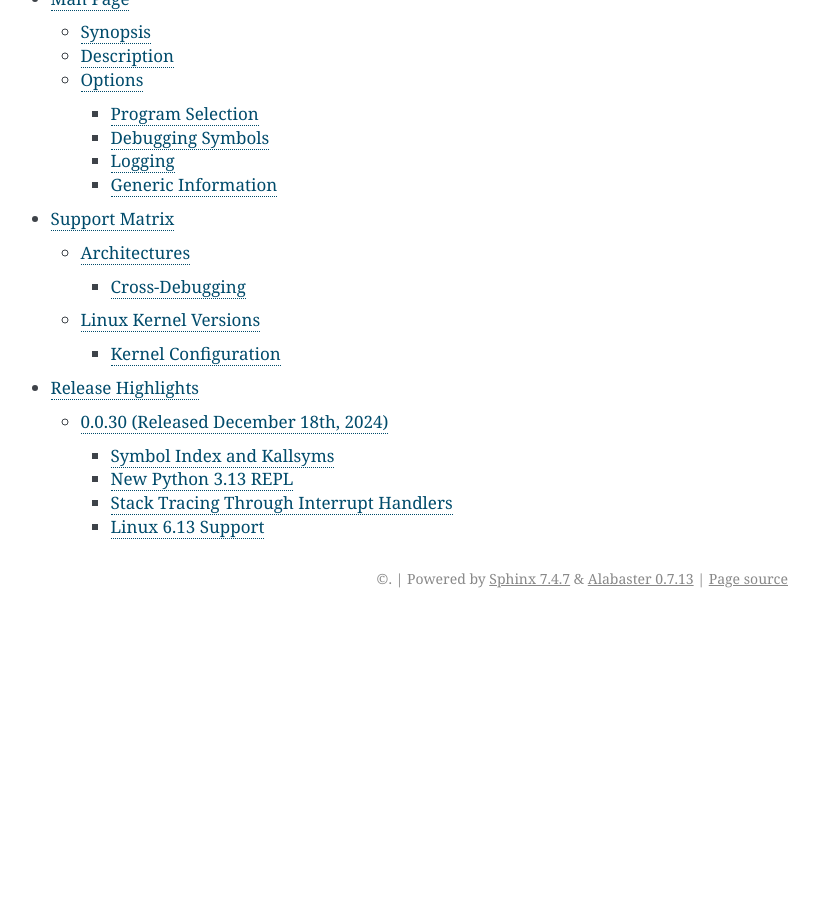
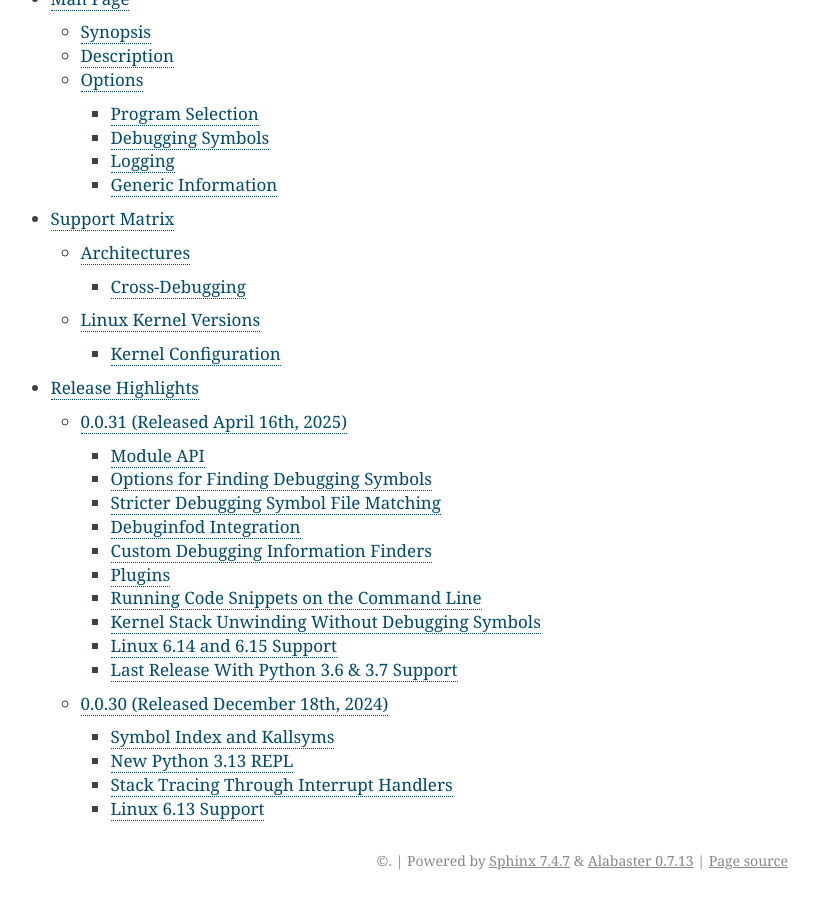
Before and after one commit to osandov/drgn, a Sphinx documentation site: the page built from docs/index.rst, in a window 1280 px wide and 900 px high, scrolled down 3407 px. Shown: the whole window, without its empty margins (322-1141 px from the left). Built offline with Sphinx 7.4.7, drawn with Linux system fonts in a browser that asks for light colours; pages that are not in the unit, such as notebooks, are missing from menus; before the commit the page ends 4025 px from its top, so only the background shows below that; some of the changed lines change nothing that is shown.

Commit message:
docs: add 0.0.31 release highlights
Signed-off-by: Omar Sandoval <osandov@osandov.com>

```diff
--- a/docs/advanced_usage.rst
+++ b/docs/advanced_usage.rst
@@ -82,6 +82,8 @@ Overriding Modules
 You can create modules with the :ref:`module factory functions
 <api-module-constructors>`. You can also modify various attributes of the
 :class:`drgn.Module` class.
+
+.. _debugging-information-finders-example:
 
 Debugging Information Finders
 ^^^^^^^^^^^^^^^^^^^^^^^^^^^^^
--- a/docs/release_highlights.rst
+++ b/docs/release_highlights.rst
@@ -6,6 +6,7 @@ from the full `release notes <https://github.com/osandov/drgn/releases>`_.
 
 .. toctree::
 
+   release_highlights/0.0.31.rst
    release_highlights/0.0.30.rst
    release_highlights/0.0.28.rst
    release_highlights/0.0.27.rst
--- /dev/null
+++ b/docs/release_highlights/0.0.31.rst
@@ -0,0 +1,192 @@
+0.0.31 (Released April 16th, 2025)
+==================================
+
+These are some of the highlights of drgn 0.0.31. See the `GitHub release
+<https://github.com/osandov/drgn/releases/tag/v0.0.31>`_ for the full release
+notes, including more improvements and bug fixes.
+
+Fun fact: this is the largest release of drgn since the first ever release,
+both in terms of number of commits and changed lines of code.
+
+.. highlight:: pycon
+.. program:: drgn
+
+Module API
+----------
+
+One of the first things drgn does when it starts up is figure out what binaries
+are loaded in your program: executables, shared libraries, Linux kernel image,
+Linux kernel modules, etc. Until this release, this all happened internally to
+drgn with no way to inspect or override it. This release adds new APIs to
+address this.
+
+First, the :class:`drgn.Module` class and its subclasses were added to
+represent binaries used by a program.
+
+:class:`drgn.Program` gained a couple of methods for querying what modules were
+created for a program, :meth:`drgn.Program.modules()` and
+:meth:`drgn.Program.module()`::
+
+    >>> for module in prog.modules():
+    ...     print(module)
+    ...
+    prog.main_module(name='kernel')
+    prog.relocatable_module(name='scsi_dh_rdac', address=0xffffffffc02fb000)
+    prog.relocatable_module(name='nvme', address=0xffffffffc051f000)
+    prog.relocatable_module(name='spi_intel', address=0xffffffffc0fa3000)
+    ...
+    >>> prog.module("kernel")
+    prog.main_module(name='kernel')
+    >>> prog.module(0xffffffff92811100)
+    prog.main_module(name='kernel')
+
+Modules are normally created automatically for all loaded binaries when
+debugging symbols are loaded. This can also be done manually with
+:meth:`drgn.Program.loaded_modules()` or
+:meth:`drgn.Program.create_loaded_modules()`. Arbitrary modules can also be
+:ref:`created manually <api-module-constructors>`. This enables more
+:ref:`advanced use cases <advanced-modules>`.
+
+Options for Finding Debugging Symbols
+-------------------------------------
+
+drgn now provides much more control over how debugging symbols are found.
+
+The :option:`--try-symbols-by` and :option:`--no-symbols-by` command line
+options allow enabling or disabling methods of searching for debugging symbols.
+The :option:`--debug-directory` and :option:`--no-default-debug-directories`
+options allow controlling the directories that are searched for debugging
+symbols. The :option:`--kernel-directory` and
+:option:`--no-default-kernel-directories` options allow controlling the
+directories that are searched for Linux kernel files.
+
+For example, if you have a kernel core dump and a directory containing kernel
+debugging symbols:
+
+.. code-block:: console
+
+    $ ls
+    kernel-6.15.0-rc1-debuginfo  vmcore
+    $ drgn -c vmcore --kernel-directory kernel-6.15.0-rc1-debuginfo
+
+These options are also available programmatically as
+:attr:`drgn.Program.debug_info_options`.
+
+Stricter Debugging Symbol File Matching
+---------------------------------------
+
+A common pitfall for users is passing the wrong debugging symbol file to
+:option:`-s` (for example, the vmlinux from a different kernel build, or a
+kernel module or library that wasn't loaded at the time). Before this release,
+drgn was quite permissive and would use the file anyways, usually with
+confusing results.
+
+Starting in this release, drgn now always checks that files passed to
+:option:`-s` or :meth:`drgn.Program.load_debug_info()` correspond to a loaded
+module (based on build IDs). If not, it logs a warning and ignores them.
+
+However, there are valid use cases for adding unloaded files, like corrupted
+core dumps or reading debugging symbols from arbitrary files. If you really
+want to use a file for a specific module, then you can find the module with
+:meth:`drgn.Program.modules()` or :meth:`drgn.Program.module()` and add the
+file with :meth:`drgn.Module.try_file(path, force=True)
+<drgn.Module.try_file>`. If you really want to load debugging symbols from a
+file without associating it with a loaded module, you can use
+:option:`--extra-symbols` or
+:meth:`drgn.Program.extra_module(...).try_file(path)
+<drgn.Program.extra_module>`.
+
+Debuginfod Integration
+----------------------
+
+`debuginfod <https://sourceware.org/elfutils/Debuginfod.html>`_ is a service
+for automatically downloading debugging symbols. drgn has had partial
+debuginfod support for a long time (via the libdwfl library), with a few
+important limitations:
+
+1. It couldn't use debuginfod for the Linux kernel.
+2. Downloads couldn't be interrupted with Ctrl-C.
+3. The download progress bar wasn't very pretty.
+
+This release improves drgn's integration with debuginfod and fixes these
+issues.
+
+There's still one caveat for the Linux kernel: drgn only enables debuginfod for
+the Linux kernel on Fedora, because other distributions haven't yet deployed
+the `fix for extremely slow downloads of kernel debugging symbols
+<https://blog.osandov.com/2024/07/25/making-debuginfod-viable-for-the-linux-kernel.html>`_
+on their debuginfod servers. Contact your distribution to request that they
+update their debuginfod server to at least elfutils 0.192 and compress their
+kernel debug info packages with parallel xz.
+
+Custom Debugging Information Finders
+------------------------------------
+
+If the above options for finding debugging symbols don't provide enough
+flexibility, you can define totally custom ways of finding debugging symbols by
+registering a debugging information finder. See :ref:`here
+<debugging-information-finders-example>` for an example.
+
+Plugins
+-------
+
+drgn now has a basic plugin system. Currently, the main use case is
+automatically setting system- or user-specific configuration when drgn starts
+up. For example, system administrators may install a plugin that registers a
+debugging information finder for their specific system. See :ref:`here
+<plugins>` for an overview and :ref:`here <writing-plugins>` for an example.
+
+Running Code Snippets on the Command Line
+-----------------------------------------
+
+Sometimes, you don't want an interactive drgn session or a full drgn script;
+you just want to run a short snippet of code. In this release, Stephen Brennan
+added the :option:`-e` option, which takes a string of code to evaluate:
+
+.. code-block:: console
+
+    $ python3 -m drgn -e 'print(kaslr_offset())'
+    251658240
+
+(We would have used ``-c`` like the Python CLI, but that is already used to
+specify a core dump.)
+
+Kernel Stack Unwinding Without Debugging Symbols
+------------------------------------------------
+
+drgn has had support for the Linux kernel's `ORC unwinder
+<https://docs.kernel.org/arch/x86/orc-unwinder.html>`_ for a long time.
+However, although ORC data is typically saved in kernel core dumps, drgn
+previously only supported reading ORC data from the kernel debugging symbol
+files.
+
+In this release, Stephen Brennan expanded drgn's ORC support to be able to read
+ORC data directly from the core dump. This enables reliable stack unwinding
+even through unknown or out-of-tree kernel modules. This is the latest step
+towards support for `debugging the Linux kernel without full DWARF debugging
+information <https://github.com/osandov/drgn/issues/176>`_.
+
+Linux 6.14 and 6.15 Support
+---------------------------
+
+A change in Linux 6.14 broke how drgn determines module section addresses. This
+error on startup is fixed in this release::
+
+    /lib/modules/6.14.2/kernel/fs/binfmt_misc.ko (could not get section addresses: 'struct module_sect_attrs' has no member 'nsections')
+
+A change in Linux 6.15 broke the :mod:`~drgn.helpers.linux.kernfs` helpers.
+This error is fixed in this release::
+
+    AttributeError: 'struct kernfs_node' has no member 'parent'
+
+Another change in Linux 6.15 broke the
+:func:`~drgn.helpers.linux.fs.path_lookup()` helper's handling of mount points.
+This is fixed in this release.
+
+Last Release With Python 3.6 & 3.7 Support
+------------------------------------------
+
+This will be the last release of drgn with support for Python 3.6 and 3.7. Both
+versions have been EOL for awhile, and the maintenance burden has become
+unsustainable. See `here <https://github.com/osandov/drgn/issues/467>`_ for the
+announcement. Python 3.8 support will probably follow suit soon.
```
